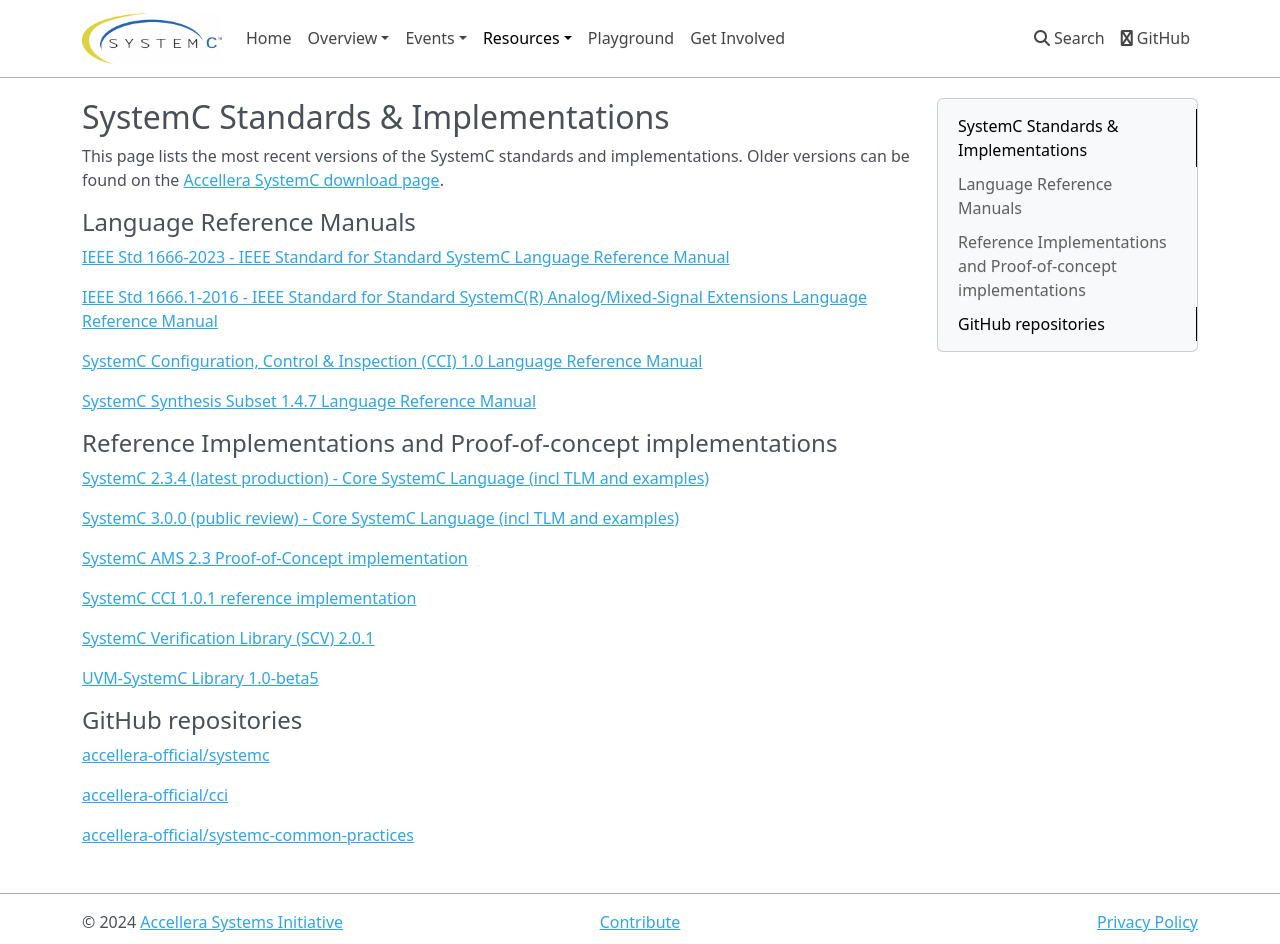
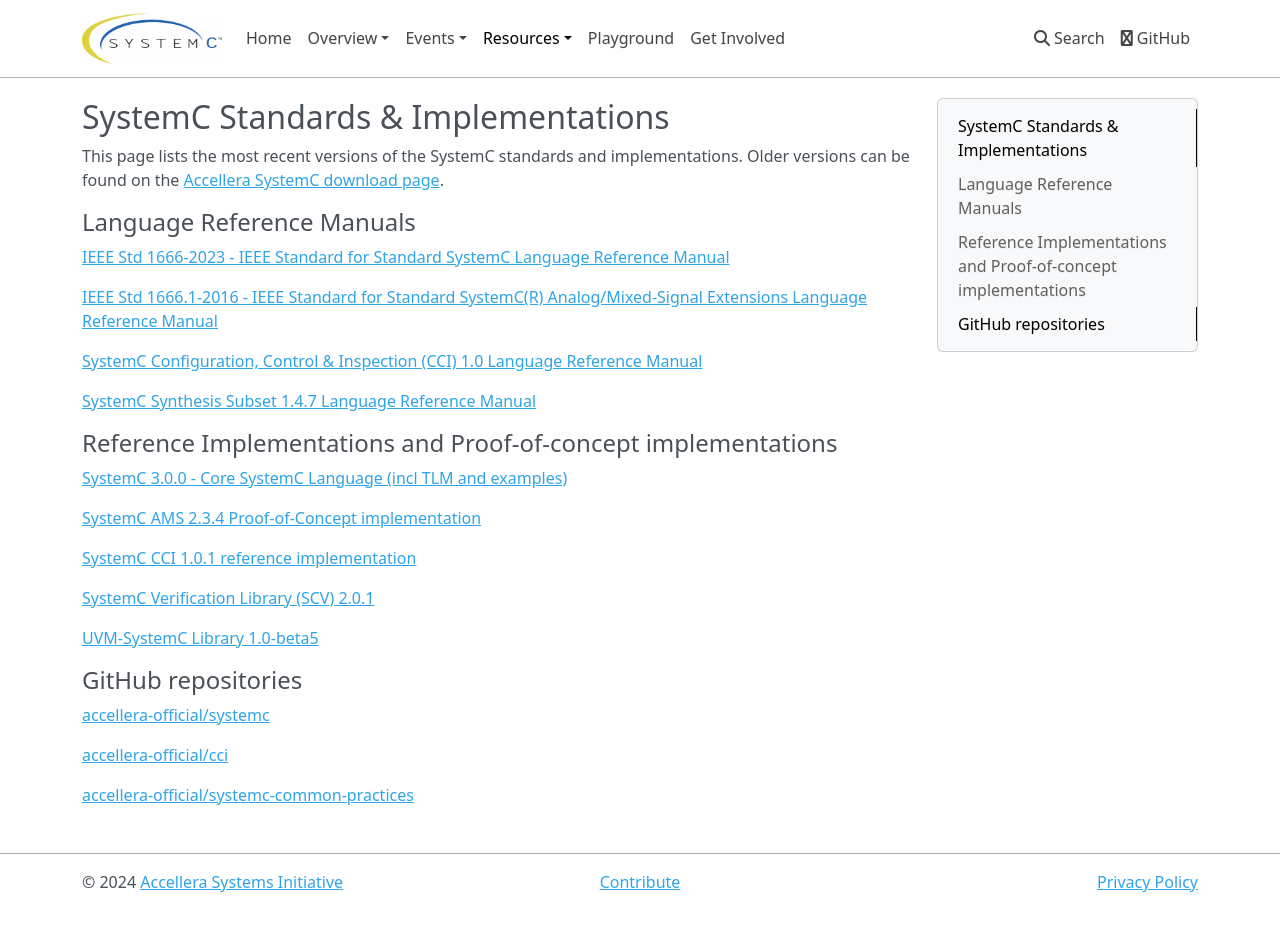
Before and after one commit to accellera-official/systemc.org, an MkDocs documentation site: the page built from docs/resources/standards.md, in a window 1280 px wide and 944 px high. Built offline with MkDocs 1.6.1, drawn with Linux system fonts in a browser that asks for light colours; nearby versions of some CDN libraries.

Commit message:
systemc 3.0.0. update
Signed-off-by: Martin Barnasconi <martin.barnasconi@nxp.com>

```diff
--- a/docs/resources/standards.md
+++ b/docs/resources/standards.md
@@ -14,11 +14,9 @@
 
 ## Reference Implementations and Proof-of-concept implementations
 
-[SystemC 2.3.4 (latest production) - Core SystemC Language (incl TLM and examples)][6a]
+[SystemC 3.0.0 - Core SystemC Language (incl TLM and examples)][6]
 
-[SystemC 3.0.0 (public review) - Core SystemC Language (incl TLM and examples)][6b]
-
-[SystemC AMS 2.3 Proof-of-Concept implementation][7]
+[SystemC AMS 2.3.4 Proof-of-Concept implementation][7]
 
 [SystemC CCI 1.0.1 reference implementation][8]
 
```
Also changed, not shown: other parts of docs/resources/standards.md (+1 -2 lines), docs/index.md (+4 -4 lines), docs/overview/uvm-systemc-faq.md (line endings or trailing spaces).
